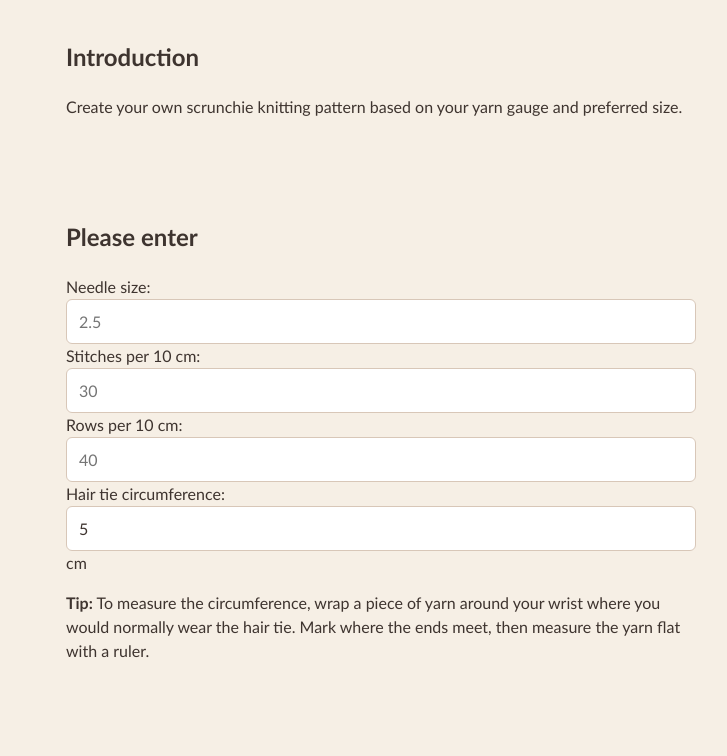
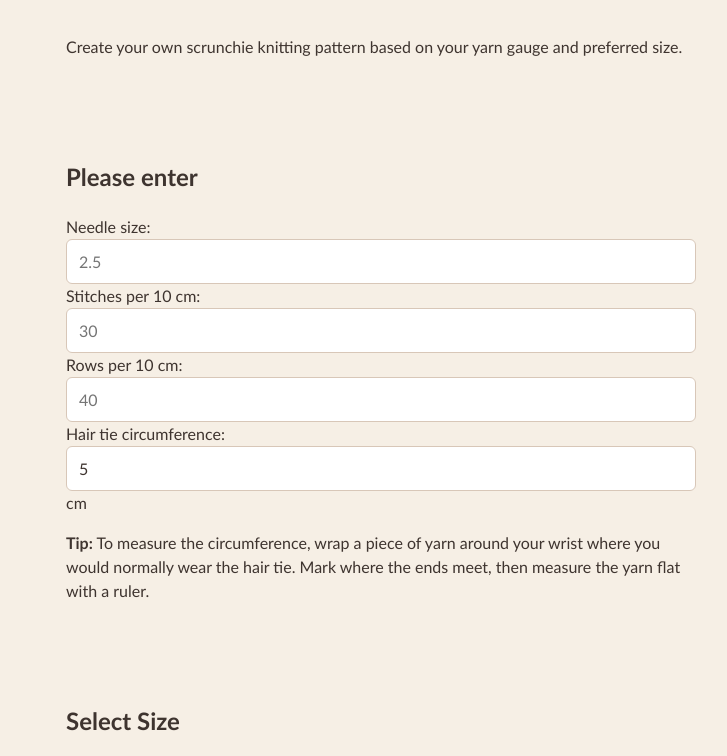
Before and after one commit to Larikynti/LariKnits, a plain HTML site: page Calculators/Scrunchie/index.html in a window 1280 px wide. Shown: the part 168-924 px from the top of the page, without its empty margins (259-986 px from the left). Drawn offline with Linux system fonts and the light colour scheme; files that its build step writes are made by us from their sources.

Commit message:
Remove introduction heading from index.html
Removed the introduction heading from the index.html file.

```diff
--- a/Calculators/Scrunchie/index.html
+++ b/Calculators/Scrunchie/index.html
@@ -40,10 +40,6 @@
         <!-- INTRODUCTION -->
 
         <section class="section">
-
-            <h2>
-                Introduction
-            </h2>
 
             <p>
                 Create your own scrunchie knitting pattern
```
